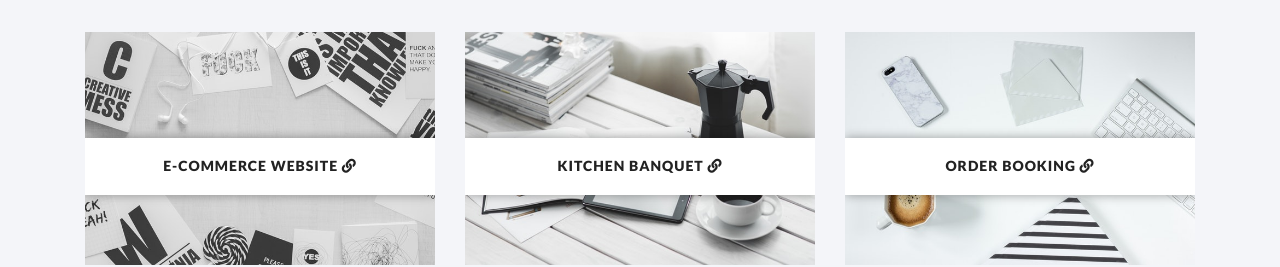
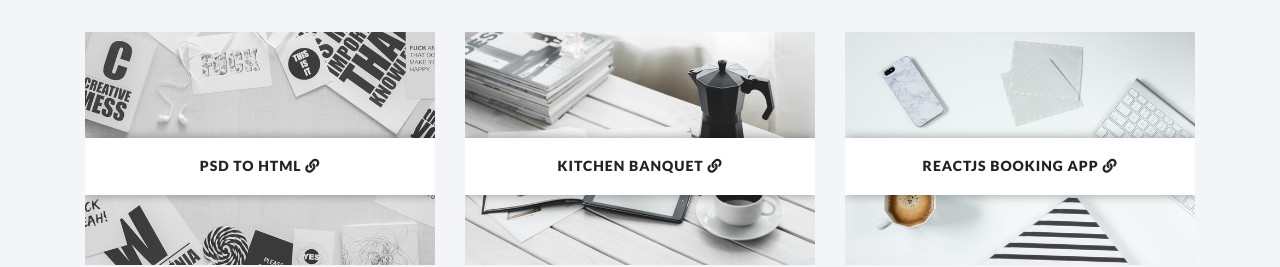
Before and after one commit to Atif-Hasan/My-Portfolio, a plain HTML site: page index.html in a window 1280 px wide. Shown: the part 1480-1747 px from the top of the page. Drawn offline with nearby package versions, Linux system fonts and the light colour scheme.

Commit message:
Update index.html

```diff
--- a/index.html
+++ b/index.html
@@ -133,7 +133,7 @@
           <div class="portfolio-item">
             <img src="img/portfolio-img-1.jpg" alt="">
             <div class="item-overlay">
-              <h6>E-Commerce Website <a href="https://atif-hasan.github.io/Ecommerce-Website/" target="_blank"
+              <h6>PSD TO HTML <a href="https://atif-hasan.github.io/psd-to-html/" target="_blank"
                   class="project-link"><i class="fas fa-link"></i></a></h6>
 
               <div class="icons">
@@ -168,7 +168,7 @@
           <div class="portfolio-item">
             <img src="img/portfolio-img-3.jpg" alt="">
             <div class="item-overlay">
-              <h6>Order Booking <a href="https://atif-hasan.github.io/Order-Booking/" target="_blank"
+              <h6>REACTJS BOOKING APP <a href="https://reactjs-final-project-app.netlify.app/" target="_blank"
                   class="project-link"><i class="fas fa-link"></i></a></h6>
             </div>
           </div>
```
